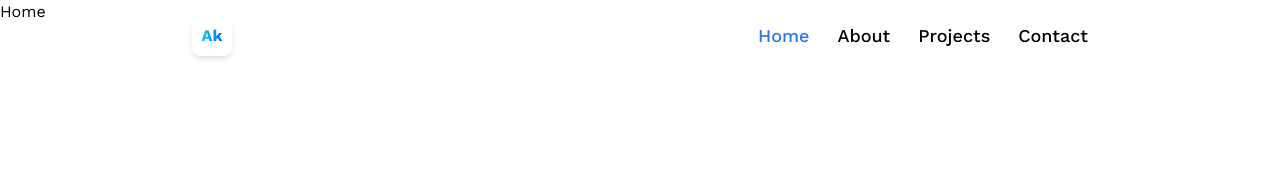
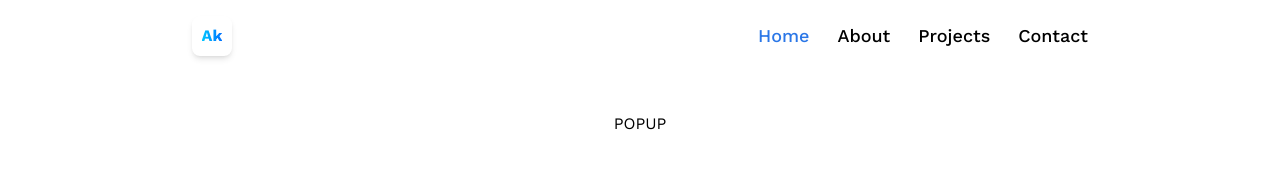
Before and after one commit to akuutsang/REACT-PORTFOLIO, a React (Vite) app: page / in a window 1280 px wide. Shown: the top 186 px of the page. Built offline with nearby package versions, Linux system fonts and the light colour scheme.

Commit message:
add section to Home.jsx

```diff
--- a/src/pages/Home.jsx
+++ b/src/pages/Home.jsx
@@ -1,7 +1,13 @@
 import React from "react";
 
 const Home = () => {
-  return <div>Home</div>;
+  return (
+    <section className="w-full h-screen relative">
+      <div className="absolute top-28 left-0 right-0 z-10 flex items-center justify-center ">
+        POPUP
+      </div>
+    </section>
+  );
 };
 
 export default Home;
```
